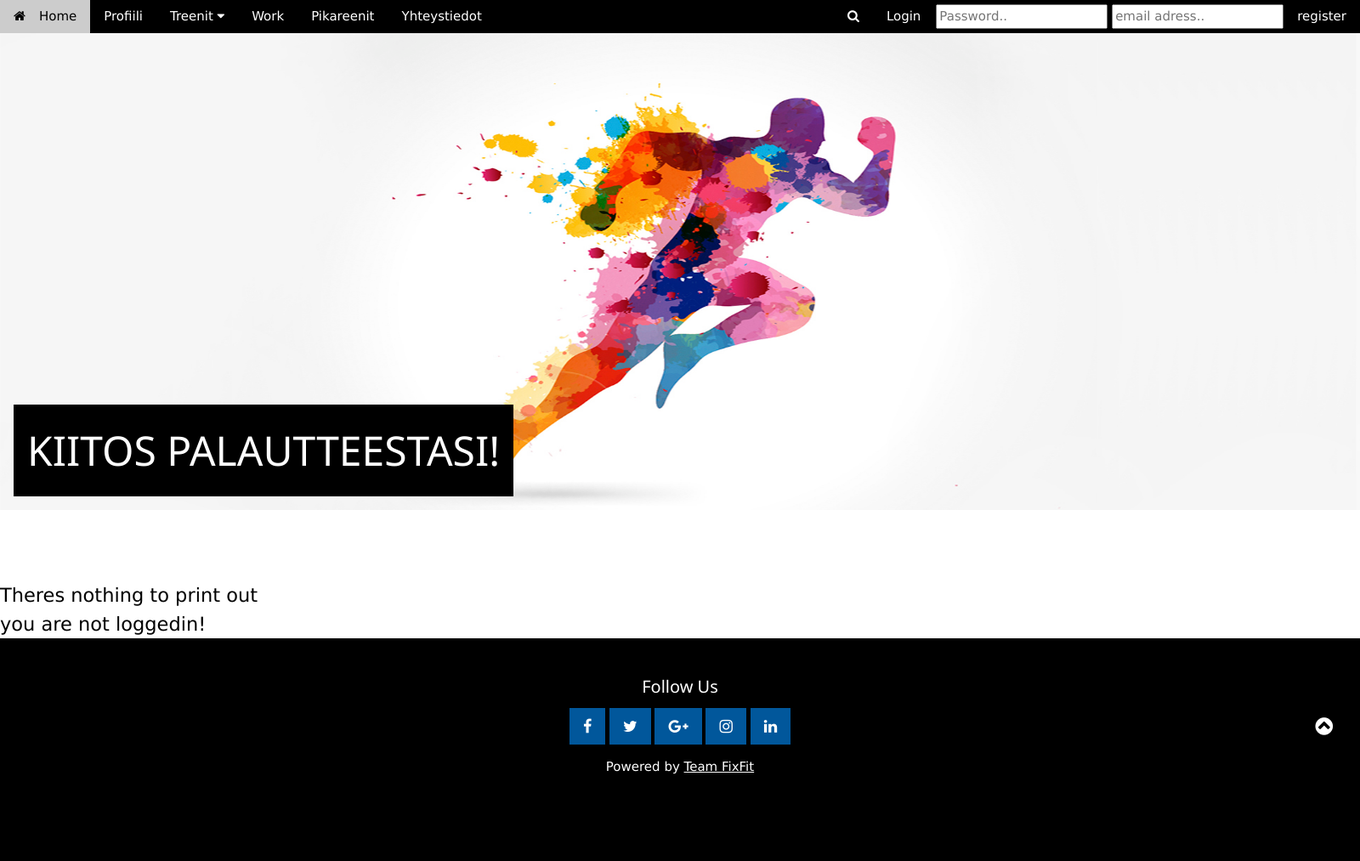
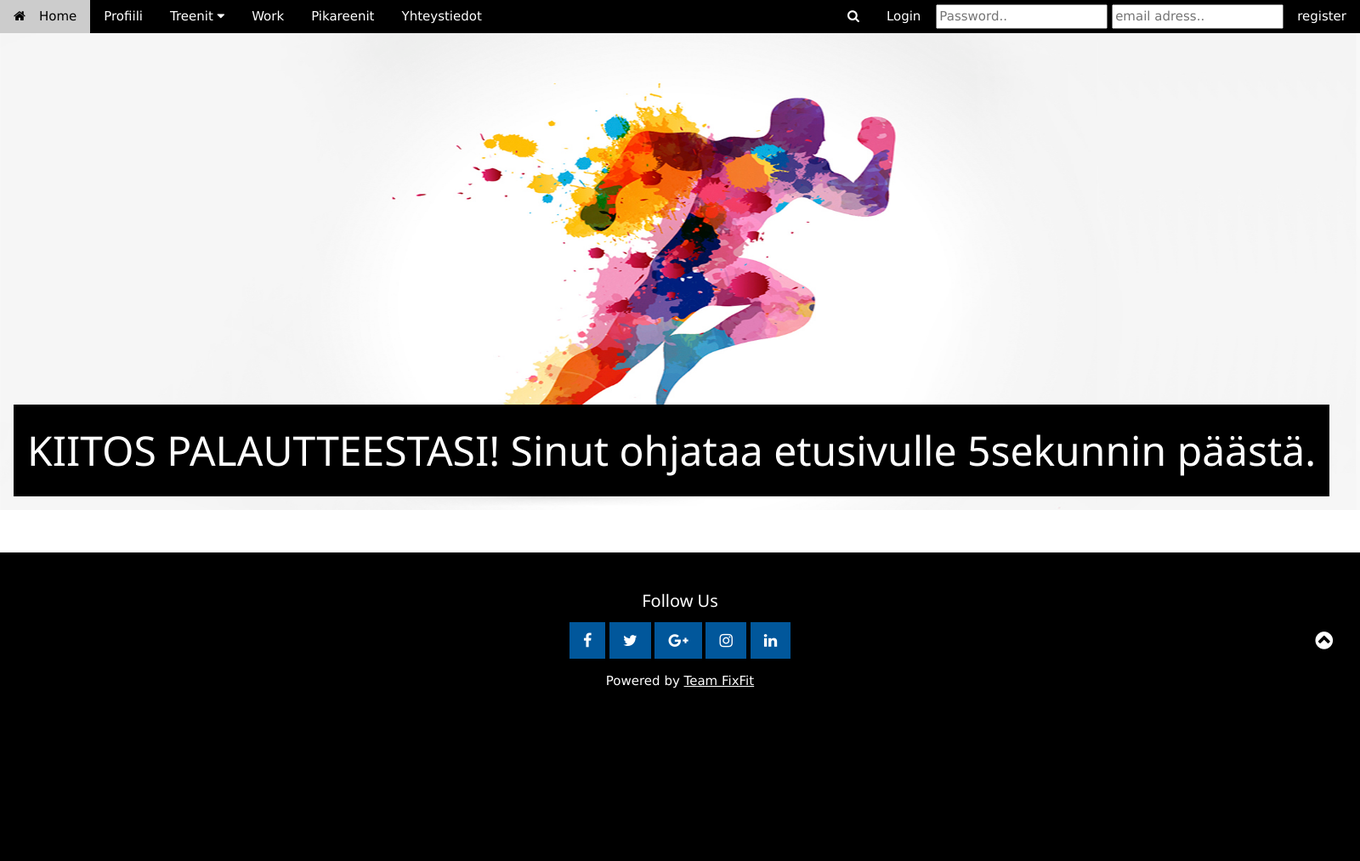
Before and after one commit to stinkybrew/Fitfix, a PHP site: page /kiitos.php in a window 1600 px wide. Shown: the whole page at 85% size. After the commit the page ends 810 px from the top, so only its background shows below. Run offline with PHP 8.4, Linux system fonts and the light colour scheme; data that the repository does not hold is empty; some libraries are stand-ins or nearby versions.

Commit message:
Auto ohjaus kiitos sivulta etisuvulle. Etusivun login/logout toiminnon hienosäätöä

```diff
--- a/kiitos.php
+++ b/kiitos.php
@@ -1,8 +1,9 @@
 <!DOCTYPE html>
 <html>
     <title>W3.CSS Template</title>
-    <meta charset="UTF-8">
+    <meta charset="UTF-8" >
     <meta name="viewport" content="width=device-width, initial-scale=1">
+    <meta http-equiv="refresh" content="5.0;main.php" />
     <link rel="stylesheet" href="w3-update.css">
     <link rel="stylesheet" href="w3-theme-black.css">
     <link rel="stylesheet" href="font-awesome.min.css">
@@ -56,8 +57,6 @@
                     </a>
                 </div>
             </div>
-
-
             <!-- Navbar on small screens -->
             <div id="navDemo" class="w3-bar-block w3-theme-d2 w3-hide w3-hide-large w3-hide-medium">
                 <a href="main.php" class="w3-bar-item w3-button">Home</a>
@@ -79,45 +78,11 @@
         <div class="w3-display-container w3-animate-opacity">
             <img src="img/running_man_wider.jpg" alt="runningman" style="width:100%;min-height:150px;max-height:600px;">
             <div class="w3-container w3-display-bottomleft w3-margin-bottom">
-                <button onclick="document.getElementById('id01').style.display='block'" class="w3-button w3-xlarge w3-theme w3-hover-teal" title="Go To W3.CSS"><h1 style="font-size:200%">KIITOS PALAUTTEESTASI!</h1></button>
+                <button onclick="document.getElementById('id01').style.display='block'" class="w3-button w3-xlarge w3-theme w3-hover-teal" title="Go To W3.CSS"><h1 style="font-size:200%">KIITOS PALAUTTEESTASI! Sinut ohjataa etusivulle 5sekunnin päästä.</h1></button>
             </div>
         </div>
         <div style="margin-top: 50px;font-size: 150%">
-            <?php
-            // Open .ini file
-            $config = parse_ini_file("../../config.ini");
-            // Try and connect to the database
-            $conn = mysqli_connect($config['dbaddr'],$config['username'],$config['password'],$config['dbname'],$config['dbport']);
-            // Check connection
-            if (!$conn) {
-                die("Connection failed!: " . mysqli_connect_error());
-            }
-            echo "<br>";
-            $ress = 0;
-            $sql = "select loggedin from user where first = 'Wille'";
-            $result = $conn->query($sql);
-            // Check loggedin !
-            if ($result->num_rows > 0) {
-                // output data of each row
-                while($row = $result->fetch_assoc()) {
-                    echo "Database fech for loggedin was: " . $row["loggedin"] . ", so as boolean it means " . "<br>";
-                    $ress = $row["loggedin"];
-                }
-            }
-            else {
-                echo "Theres nothing to print out";
-                echo "<br>";
-            }
 
-            if ($ress > 0) {
-                echo"you are loggedin";
-            }
-            else {
-                echo"you are not loggedin!";
-            }
-                echo "<br>";
-            $conn->close();
-            ?>
         </div>
         <!-- Modal -->
         <div id="id01" class="w3-modal">
```
Also changed, not shown: main.php (+12 -8 lines).
